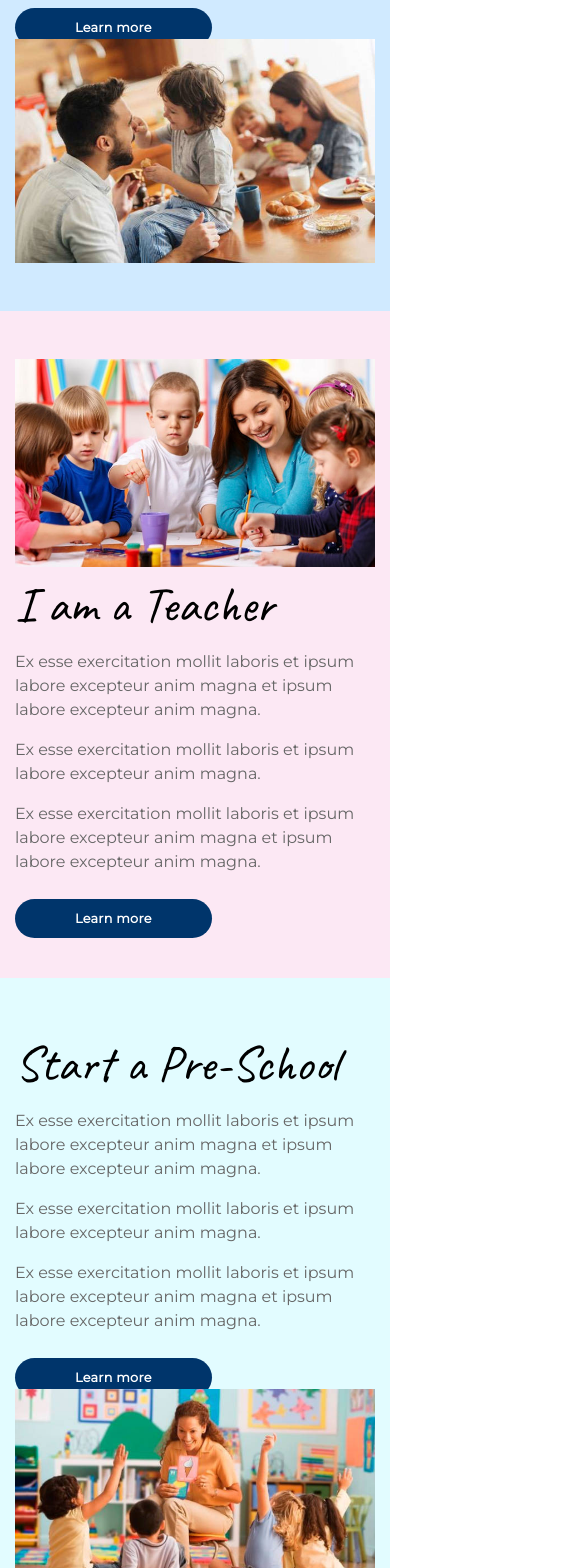
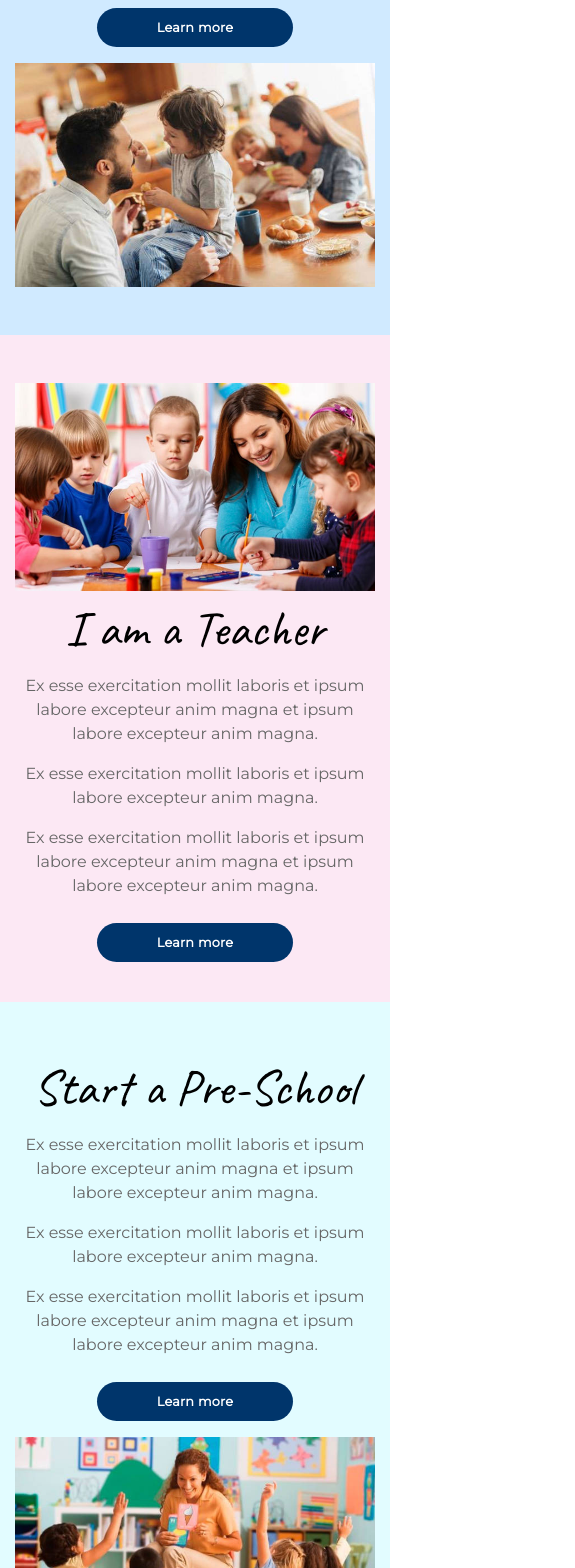
Before and after one commit to kidoschool/kido-village-new, a React (Create React App) app: page / in a window 390 px wide. Shown: the part 432-2000 px from the top of the page, 575 px wide, since content can reach past the window. Built offline with nearby package versions, Linux system fonts and the light colour scheme.

Commit message:
make_site_responsive

```diff
--- a/src/App.css
+++ b/src/App.css
@@ -254,3 +254,14 @@ a[rel="noopener"],.gmnoprint{
     }
 
 }
+
+@media screen and (max-width: 600px){
+  iframe{
+    width: 100%;
+    height: auto;
+  }
+
+  .banner-parent, .banner-teacher, .banner-pre-school{
+    text-align: center;
+  }
+}
--- a/src/pages/Home/Home.js
+++ b/src/pages/Home/Home.js
@@ -24,7 +24,7 @@ function Home(props) {
                             <a href="#" target='_blank' rel="noreferrer" className="my-btn center">Learn more</a>
                         </div>
                         </div>
-                        <div className="col-lg-6" data-aos="fade-left" data-aos-duration="2000">
+                        <div className="col-lg-6 pt-4" data-aos="fade-left" data-aos-duration="2000">
                             <img src={ParentsBanner} className="img-fluid"/>
                         </div>
                     </div>
@@ -64,7 +64,7 @@ function Home(props) {
                                     <a href="#" target='_blank' rel="noreferrer" className="my-btn center">Learn more</a>
                                 </div>
                                 </div>
-                                <div className="col-lg-6" data-aos="fade-left" data-aos-duration="2000">
+                                <div className="col-lg-6 pt-4" data-aos="fade-left" data-aos-duration="2000">
                                     <img src={PreschoolsBanner} className="img-fluid"/>
                                 </div>
                             </div>
```
Also changed, not shown: 11 other files (tests, documents, lock files or other folders).
